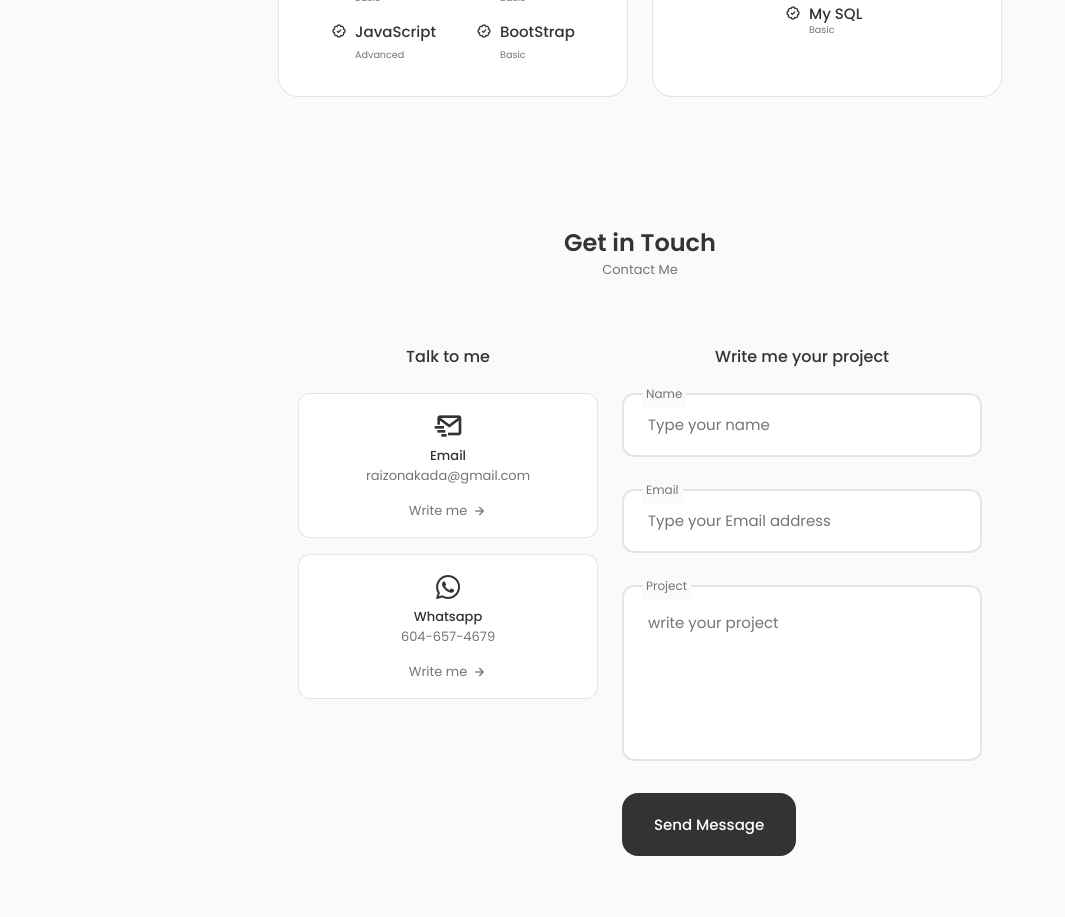
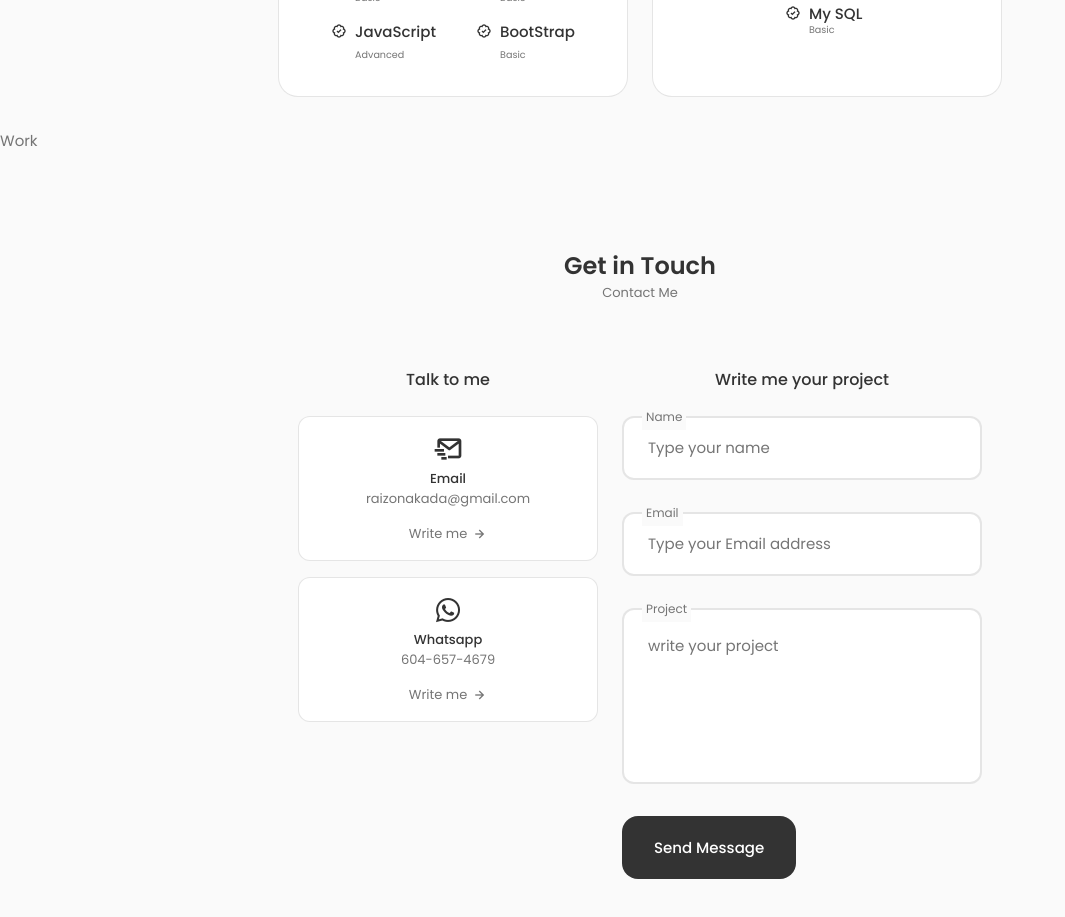
Before and after one commit to Raizo-n/Portfoilo, a React (Create React App) app: page / in a window 1280 px wide. Shown: the part 1640-2557 px from the top of the page, without its empty margins (0-1065 px from the left). Built offline with nearby package versions, Linux system fonts and the light colour scheme.

Commit message:
add: work component

```diff
--- a/src/App.js
+++ b/src/App.js
@@ -8,6 +8,7 @@ import Skills from "./components/skills/Skills";
 import Contact from "./components/contact/Contact";
 import Footer from "./components/footer/Footer";
 import ScrollUp from "./components/scrollup/ScrollUp";
+import Work from "./components/work/Work";
 
 const App = () => {
   return (
@@ -17,6 +18,7 @@ const App = () => {
         <Home />
         <About />
         <Skills />
+        <Work />
         <Contact />
       </main>
         <Footer />
--- a/src/components/header/Header.jsx
+++ b/src/components/header/Header.jsx
@@ -2,6 +2,7 @@ import React, { useState } from "react";
 import "./header.scss";
 
 const Header = () => {
+
   // Toggle Menu
   const [Toggle, showMenu] = useState(false);
 
--- /dev/null
+++ b/src/components/work/Work.jsx
@@ -0,0 +1,8 @@
+import React from "react";
+import "./work.scss";
+
+const Work = () => {
+  return <div>Work</div>;
+};
+
+export default Work;
```
Also changed, not shown: src/components/work/work.scss (added).
